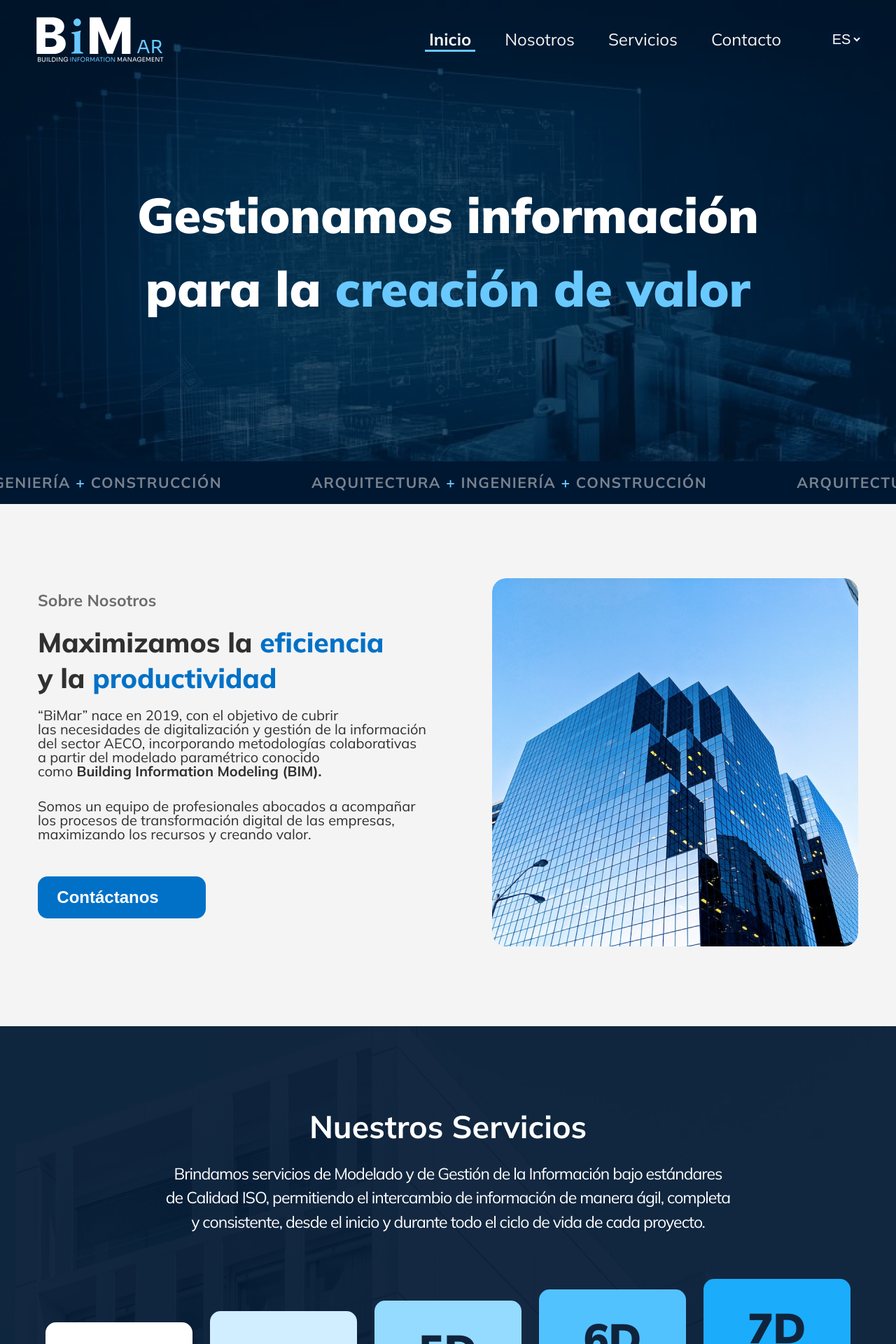
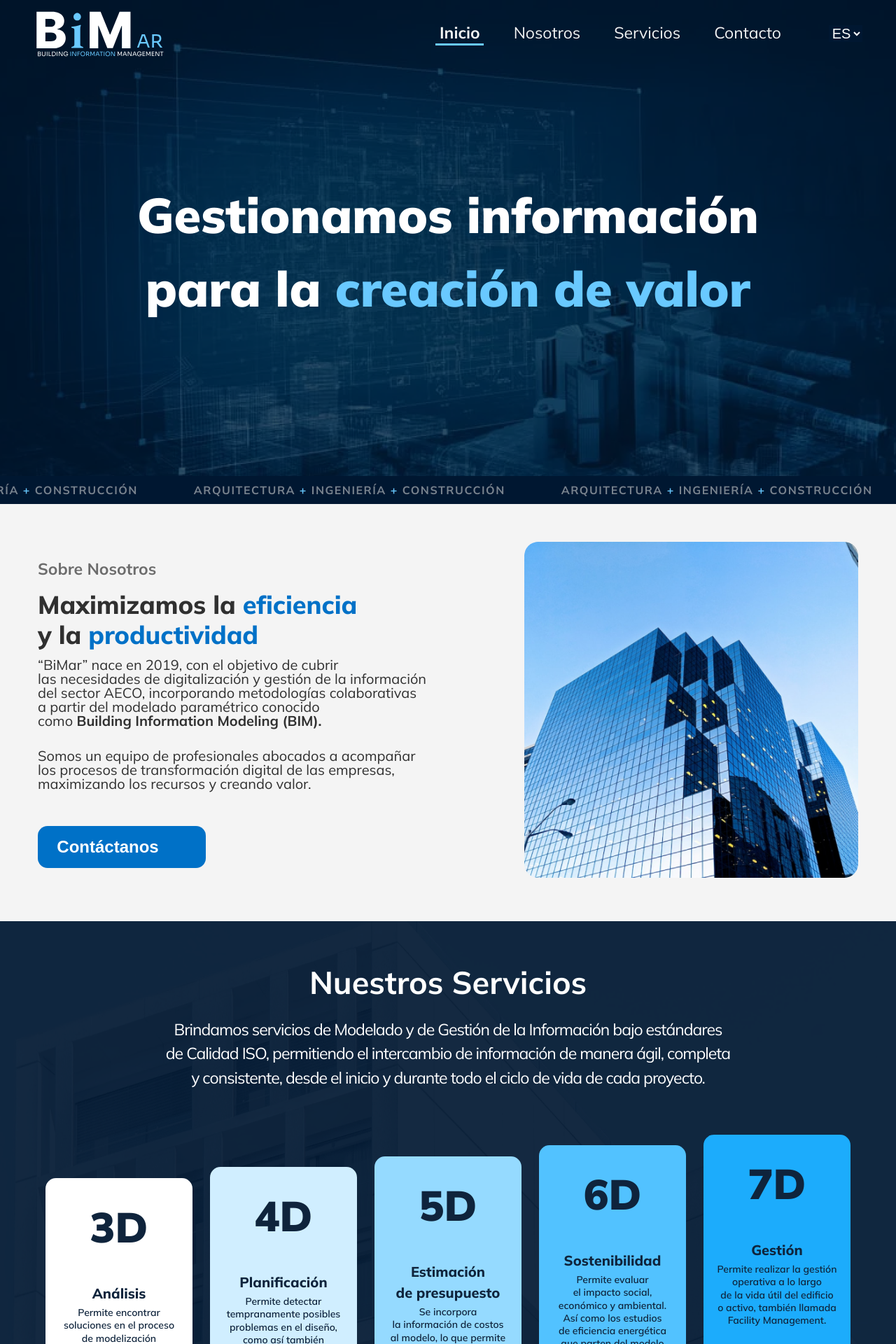
Before and after one commit to escuderoemanuel/bim-ar, a React (Vite) app: page / in a window 1280 px wide. Shown: the top 1920 px of the page at 70% size. Built offline with nearby package versions, Linux system fonts and the light colour scheme; some icons are missing.

Commit message:
Prueba disminución height

```diff
--- a/src/components/Body/Contacto/Contacto.css
+++ b/src/components/Body/Contacto/Contacto.css
@@ -1,8 +1,9 @@
 .contacto {
   width: 100%;
+  height: auto;
   background-color: var(--fondo);
   color: var(--texto-contacto);
-  padding: 110px 54px;
+  padding: 54px;
 }
 
 .contactoContainer {
@@ -16,7 +17,7 @@
 }
 
 .formContainer {
-  height: 480px;
+  height: auto;
   display: flex;
   flex-direction: column;
 }
@@ -83,7 +84,7 @@ form button {
 }
 
 .contacto img {
-  max-width: 443px;
+  height: 480px;
 }
 
 .textArea {
--- a/src/components/Body/Inicio/Banner/Banner.css
+++ b/src/components/Body/Inicio/Banner/Banner.css
@@ -1,6 +1,6 @@
 .banner {
   min-width: 100vw;
-  height: 61px;
+  height: 40px;
   display: flex;
   align-items: center;
   overflow: hidden;
@@ -9,14 +9,14 @@
   left: -20%;
   letter-spacing: 1.5px;
   font-weight: bold;
-  font-size: 21px;
+  font-size: 16px;
   color: rgba(215, 215, 215, 0.56);
   padding: 0.5rem;
   background-color: var(--fondo-);
 }
 
 .banner p {
-  margin-right: 8rem;
+  margin-right: 5rem;
   display: flex;
 }
 
--- a/src/components/Body/Nosotros/Nosotros.css
+++ b/src/components/Body/Nosotros/Nosotros.css
@@ -1,13 +1,14 @@
 .nosotros {
   width: 100%;
+  height: 720px;
+  height: auto;
   background-color: var(--fondo);
   color: var(--texto);
-  padding: 110px 54px;
+  padding: 54px;
 }
 
 .nosotrosContainer {
   max-width: 1280px;
-  height: 526px;
   margin: auto;
   display: flex;
   justify-content: space-between;
@@ -15,21 +16,24 @@
 }
 
 .nosotrosText {
-  height: 505px;
+  height: auto;
+  display: flex;
+  flex-direction: column;
+  justify-content: space-between;
 }
 
 .nosotros h3 {
   color: var(--subtitulo);
-  margin-bottom: 18px;
+  margin-bottom: 12px;
   padding: 0;
 }
 
 .nosotros h2 {
   font-weight: 800;
   letter-spacing: -0.1px;
-  font-size: 39px;
-  margin-bottom: 18px;
-  line-height: 1.3;
+  font-size: 36px;
+  margin-bottom: 12px;
+  line-height: 1.2;
 }
 
 .nosotros h2 span {
@@ -73,8 +77,9 @@ i {
 
 .nosotrosContainer img {
   border-radius: 20px;
-  height: 526px;
+  height: 480px;
 }
+
 .wrap {
   white-space: normal;
 }
--- a/src/components/Body/Servicios/Servicios.css
+++ b/src/components/Body/Servicios/Servicios.css
@@ -1,12 +1,13 @@
 .servicios {
   width: 100%;
+  height: auto;
   background-size: cover;
   background-repeat: no-repeat;
-  padding: 110px 54px;
+  padding: 54px;
 }
 
 .serviciosContainer {
-  max-width: 1280x;
+  max-width: 1280px;
   margin: auto;
   font-size: 1.2em;
   display: flex;
--- a/src/components/Header/Header.css
+++ b/src/components/Header/Header.css
@@ -3,7 +3,7 @@
   top: 0;
   width: 100vw;
   z-index: 999;
-  height: 110px;
+  height: 100px;
 }
 
 .header.scrolled {
@@ -17,7 +17,7 @@
   display: flex;
   justify-content: space-between;
   align-items: center;
-  padding: 1.5rem 3rem;
+  padding: 1rem 3rem;
   position: relative;
 }
 
--- a/src/components/Header/Navbar/Navbar.css
+++ b/src/components/Header/Navbar/Navbar.css
@@ -17,7 +17,7 @@
   padding: 0;
   text-decoration: none;
   color: var(--fondo);
-  font-size: 24px;
+  font-size: 23px;
   position: relative;
   transition: 0.3s;
   cursor: pointer;
```
